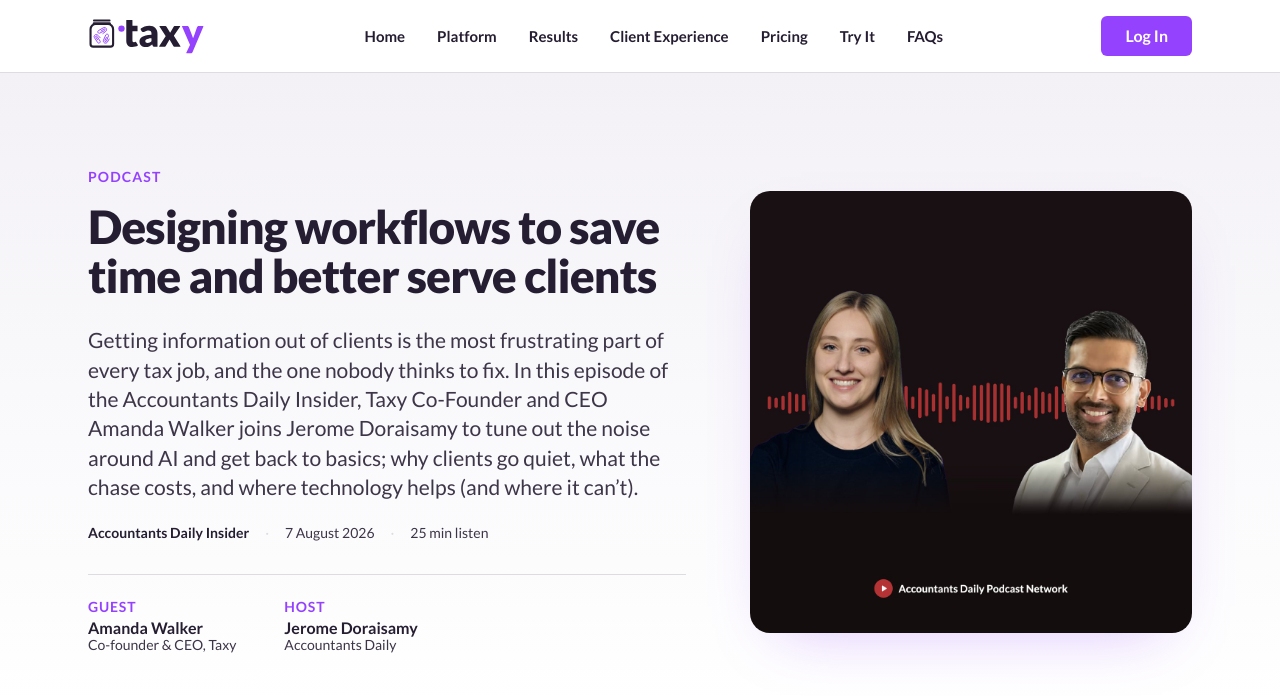
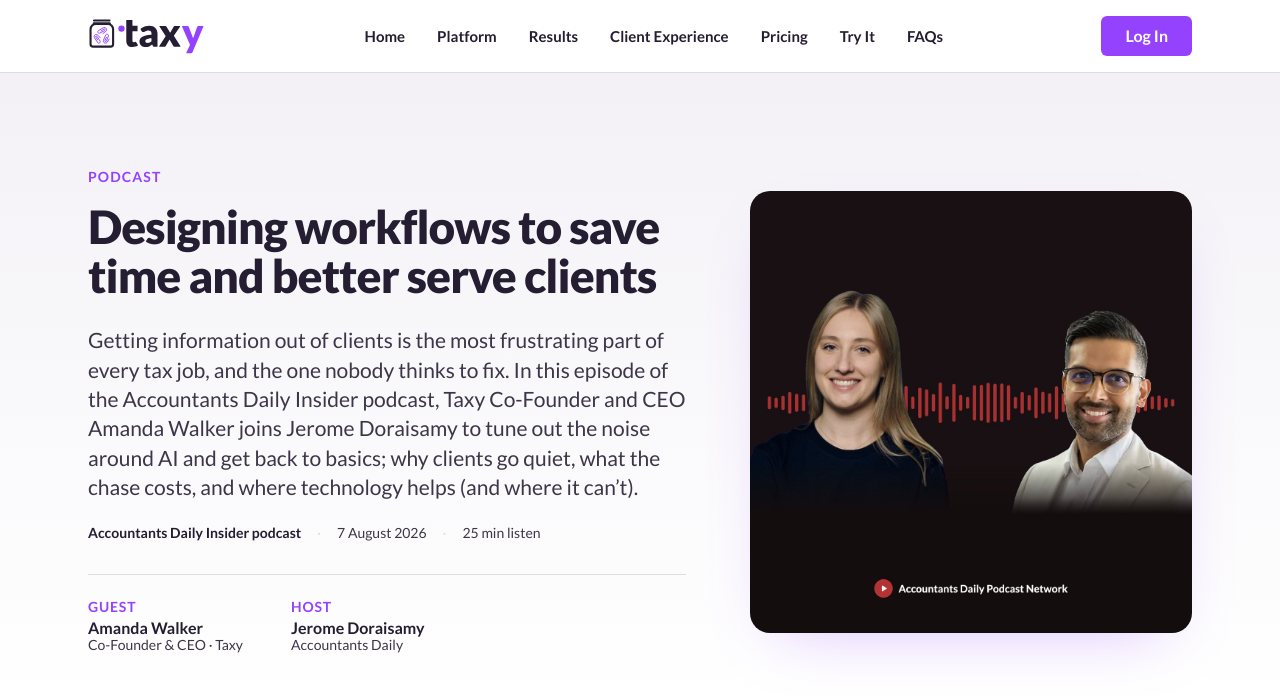
Before and after one commit to taxy-au/taxy-website, a Jekyll site: the page built from podcast/designing-workflows-to-save-time.html, in a window 1280 px wide and 900 px high, cut to the strip 0-746 px from the top of the window. Shown: the top 696 px of the strip. Built offline with Jekyll 4.4.1, drawn with Linux system fonts in a browser that asks for light colours; some of the changed text lies outside the part shown.

Commit message:
podcast: final copy pass — CGT link, title dot, 'podcast' suffix, matched URL
- Link the phrase 'CGT discount calculator' inline; drop the 'Take a look' CTA
- Amanda's role now 'Co-Founder & CEO · Taxy' (dot separator, matches Jerome)
- Append 'podcast' to the show name in standfirst, series chip and banner
- Rename slug to /podcast/designing-workflows-to-save-time/ to match the title

Co-Authored-By: Claude Opus 4.8 <noreply@anthropic.com>

```diff
--- a/_includes/site-banner.html
+++ b/_includes/site-banner.html
@@ -5,8 +5,8 @@
   title carries the visible link styling.
 {%- endcomment -%}
 <aside class="site-banner" aria-label="Announcement">
-  <a class="site-banner__link" href="{{ '/podcast/getting-clients-to-respond/' | relative_url }}">
+  <a class="site-banner__link" href="{{ '/podcast/designing-workflows-to-save-time/' | relative_url }}">
     <span class="site-banner__tag">Listen now</span>
-    <span class="site-banner__title">Designing workflows to save time and better serve clients &mdash; on the Accountants&nbsp;Daily Insider</span>
+    <span class="site-banner__title">Designing workflows to save time and better serve clients &mdash; on the Accountants&nbsp;Daily Insider podcast</span>
   </a>
 </aside>
--- a/podcast/getting-clients-to-respond.html
+++ b/podcast/designing-workflows-to-save-time.html
@@ -21,11 +21,11 @@ author: Amanda Walker
       <div class="episode-hero__head">
         <p class="episode-hero__eyebrow">Podcast</p>
         <h1 class="episode-hero__title">Designing workflows to save time and better serve clients</h1>
-        <p class="episode-hero__standfirst">Getting information out of clients is the most frustrating part of every tax job, and the one nobody thinks to fix. In this episode of the Accountants Daily Insider, Taxy Co-Founder and CEO Amanda Walker joins Jerome Doraisamy to tune out the noise around AI and get back to basics; why clients go quiet, what the chase costs, and where technology helps (and where it can&rsquo;t).</p>
+        <p class="episode-hero__standfirst">Getting information out of clients is the most frustrating part of every tax job, and the one nobody thinks to fix. In this episode of the Accountants Daily Insider podcast, Taxy Co-Founder and CEO Amanda Walker joins Jerome Doraisamy to tune out the noise around AI and get back to basics; why clients go quiet, what the chase costs, and where technology helps (and where it can&rsquo;t).</p>
 
         {%- comment -%} Duration is approximate (~25 min per the recording); set the exact runtime on Friday. {%- endcomment -%}
         <p class="episode-hero__meta">
-          <span class="episode-hero__series">Accountants Daily Insider</span>
+          <span class="episode-hero__series">Accountants Daily Insider podcast</span>
           <span class="episode-hero__meta-sep" aria-hidden="true">&middot;</span>
           <time datetime="2026-08-07">7 August 2026</time>
           <span class="episode-hero__meta-sep" aria-hidden="true">&middot;</span>
@@ -35,7 +35,7 @@ author: Amanda Walker
         <dl class="episode-people">
           <div class="episode-people__person">
             <dt class="episode-people__role">Guest</dt>
-            <dd class="episode-people__name">Amanda Walker <span>Co-founder &amp; CEO, Taxy</span></dd>
+            <dd class="episode-people__name">Amanda Walker <span>Co-Founder &amp; CEO &middot; Taxy</span></dd>
           </div>
           <div class="episode-people__person">
             <dt class="episode-people__role">Host</dt>
@@ -202,7 +202,7 @@ author: Amanda Walker
         <h2>About the guest and host</h2>
         {%- comment -%} Bios are new copy — reconcile any kept wording into brand/messaging.md per the build brief. {%- endcomment -%}
         <div class="episode-bio">
-          <h3 class="episode-bio__head"><span class="episode-bio__name">Amanda Walker</span><span class="episode-bio__role">Co-founder &amp; CEO, Taxy</span></h3>
+          <h3 class="episode-bio__head"><span class="episode-bio__name">Amanda Walker</span><span class="episode-bio__role">Co-Founder &amp; CEO &middot; Taxy</span></h3>
           <p class="episode-bio__body">Amanda Walker is the co-founder and CEO of Taxy, the tax workflow platform built for Australian accounting firms. After a career on the client side of software, she co-founded Taxy to bring customer-experience thinking to tax, helping firms spend less time chasing clients and more time advising them.</p>
         </div>
         <div class="episode-bio">
@@ -282,7 +282,7 @@ author: Amanda Walker
       "@type": "Person",
       "@id": "{{ '/' | absolute_url }}#amanda-walker",
       "name": "Amanda Walker",
-      "jobTitle": "Co-founder & CEO",
+      "jobTitle": "Co-Founder & CEO",
       "worksFor": { "@id": "{{ '/' | absolute_url }}#org-taxy" },
       "sameAs": "https://au.linkedin.com/in/amanda-walker-taxy"
     },
```
Also changed, not shown: other parts of podcast/designing-workflows-to-save-time.html (+2 -2 lines).
